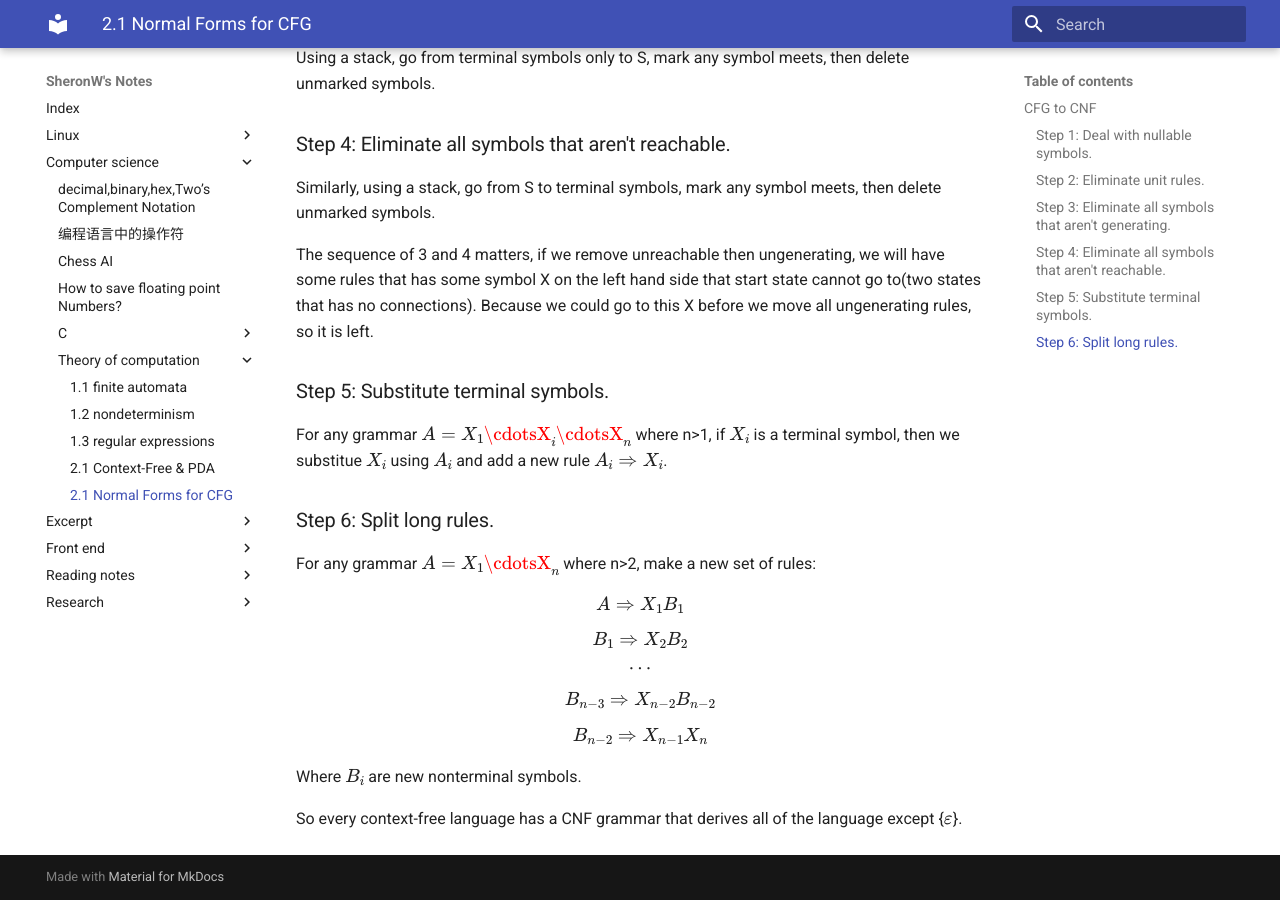
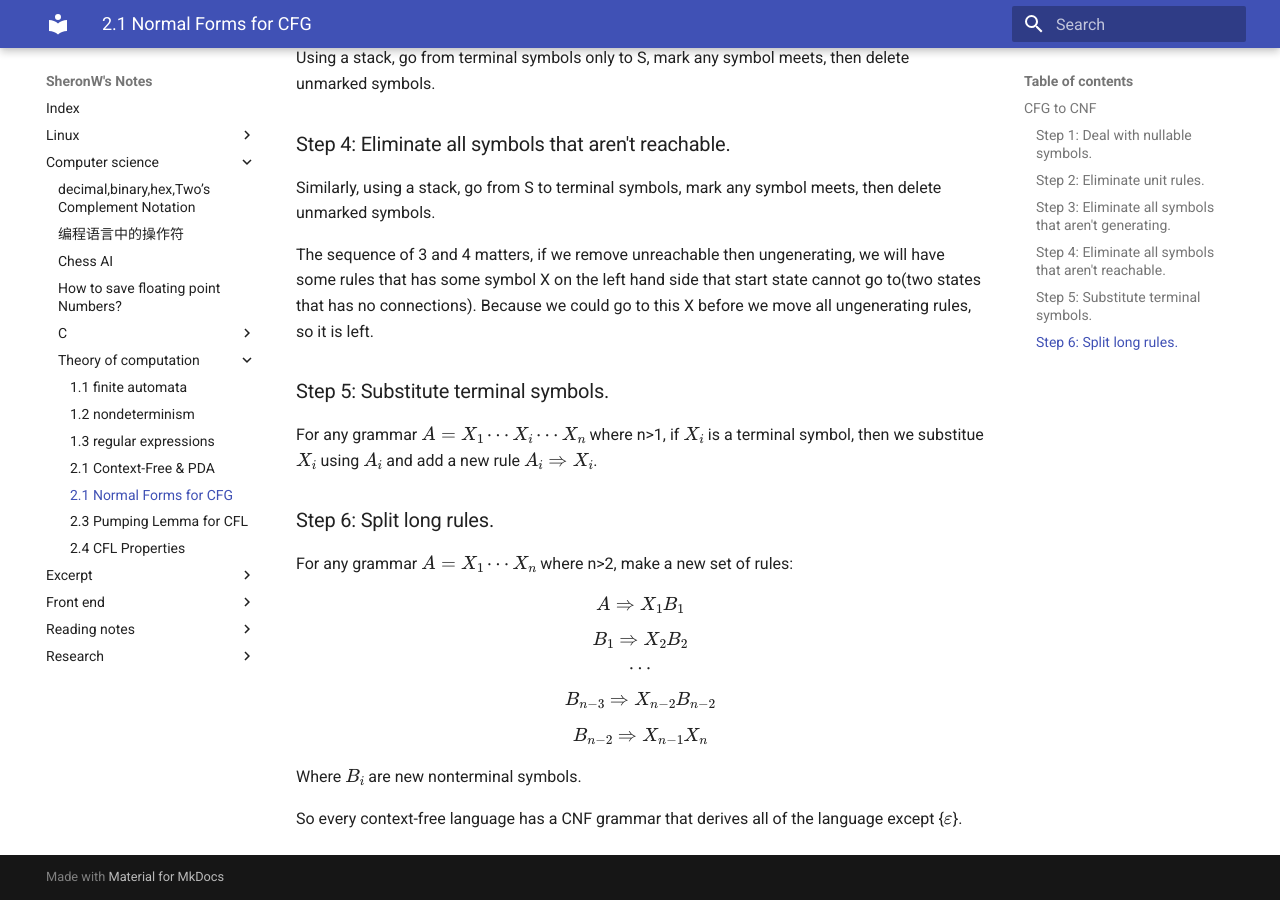
Before and after one commit to sheronw/SheronW-sNotes, an MkDocs documentation site: the page built from docs/computer science/theory of computation/2-2 CFG Normal Forms.md, in a window 1280 px wide and 900 px high, scrolled down 1083 px. Built offline with MkDocs 1.6.1 and Material for MkDocs 9.7.7, drawn with Linux system fonts in a browser that asks for light colours; formulas are drawn with MathJax 3.

Commit message:
add CFL grammars; pumping lemma unfinished

```diff
--- a/docs/computer science/theory of computation/2-2 CFG Normal Forms.md
+++ b/docs/computer science/theory of computation/2-2 CFG Normal Forms.md
@@ -42,11 +42,11 @@
 
 ### Step 5: Substitute terminal symbols.
 
-For any grammar \(A = X_1\cdotsX_i\cdotsX_n\) where n>1, if \(X_i\) is a terminal symbol, then we substitue \(X_i\) using \(A_i\) and add a new rule \(A_i \Rightarrow X_i\).
+For any grammar \(A = X_1\cdots X_i\cdots X_n\) where n>1, if \(X_i\) is a terminal symbol, then we substitue \(X_i\) using \(A_i\) and add a new rule \(A_i \Rightarrow X_i\).
 
 ### Step 6: Split long rules.
 
-For any grammar \(A = X_1\cdotsX_n\) where n>2, make a new set of rules:
+For any grammar \(A = X_1\cdots X_n\) where n>2, make a new set of rules:
 
 $$A \Rightarrow X_1B_1$$
 
```
Also changed, not shown: docs/computer science/theory of computation/2-3 Pumping Lemma.md (added, +17 -0 lines), docs/computer science/theory of computation/2-4 CFL properties.md (added, +31 -0 lines).
